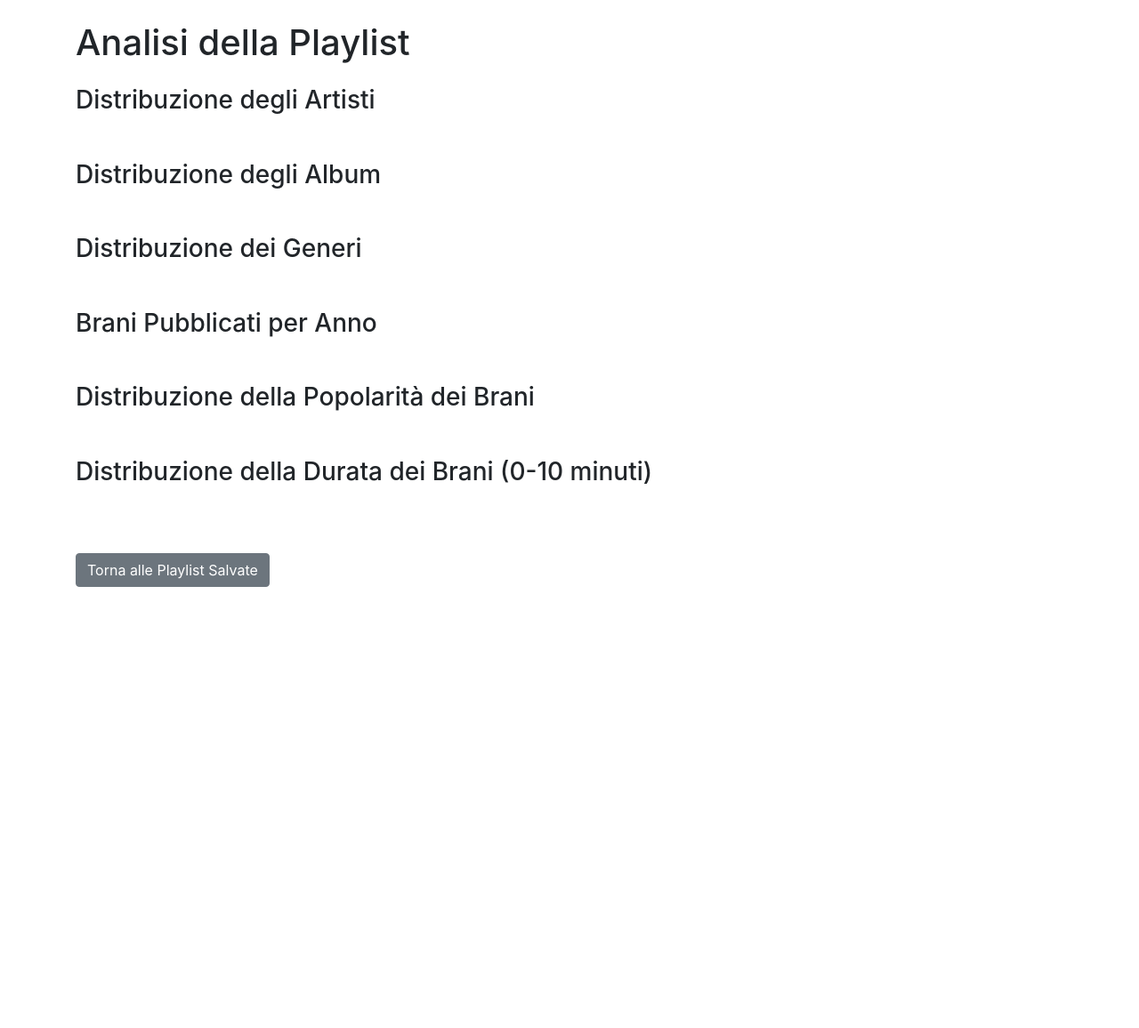
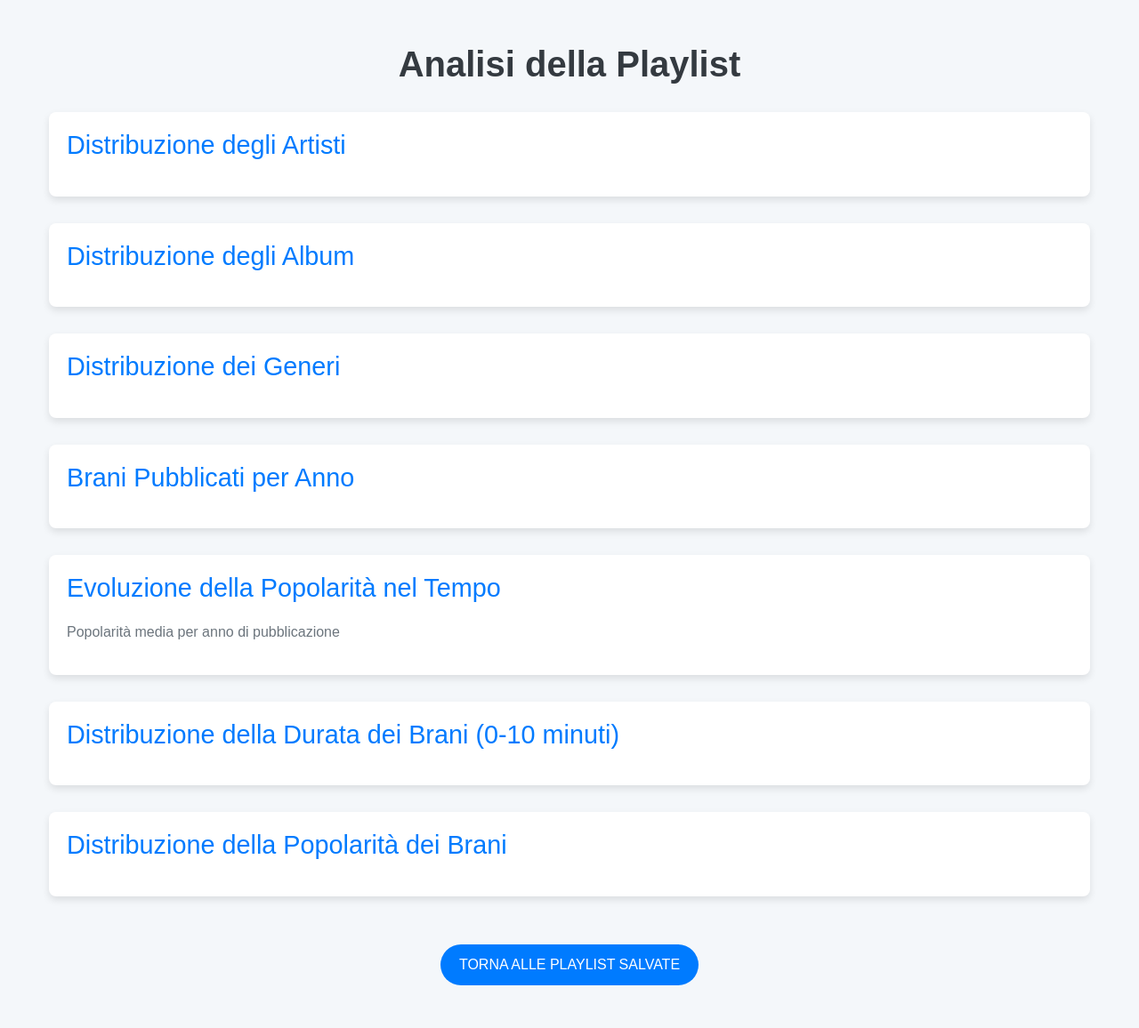
Before and after one commit to Arba-Marco/spotify_progetto, a Flask app: template templates/playlist_analysis.html in a window 1280 px wide. Shown: the whole page at 89% size. Before the commit the page ends 660 px from the top, so only its background shows below. Run offline with Flask 3, Linux system fonts and the light colour scheme; the template is opened without the code that fills it, so the values that code supplies are empty; some libraries are stand-ins or nearby versions.

Commit message:
aggiunta di altri grafici + grafica

```diff
--- a/blueprints/home.py
+++ b/blueprints/home.py
@@ -92,13 +92,17 @@ def playlist_analysis(playlist_id):
 
             duration_ms = track_info.get('duration_ms', 0)
             duration_min = round(duration_ms / 60000, 2)
+
+            popularity = track_info.get('popularity', 0)  # Aggiungi la popolarità del brano
+
             track_data = {
                 'track_name': track_info.get('name', 'Sconosciuto'),
                 'artist_name': artist_info.get('name', 'Sconosciuto'),
                 'album_name': track_info.get('album', {}).get('name', 'Sconosciuto'),
                 'genre': genre,
                 'release_year': year,
-                'duration_min': duration_min
+                'duration_min': duration_min,
+                'popularity': popularity  # Aggiungi la popolarità nel track_data
             }
             tracks_data.append(track_data)
     except Exception as e:
@@ -127,6 +131,11 @@ def playlist_analysis(playlist_id):
     genre_fig = px.pie(genre_distribution, names=genre_distribution.index,
                        values=genre_distribution.values, title='Distribuzione dei generi musicali')
 
+    # Grafico della popolarità (modifica)
+    popularity_fig = px.bar(df, x='release_year', y='popularity',  # Usa 'popularity' per il grafico
+                            labels={'release_year': 'Anno di Pubblicazione', 'popularity': 'Popolarità'},
+                            title='Distribuzione della Popolarità dei Brani')
+
     # ✅ Istogramma con più suddivisioni (0 - 10 min, ogni 0.25 min)
     bins = [round(x * 0.25, 2) for x in range(0, 41)]  # 0 to 10 minutes in 15 sec steps
     duration_fig = px.histogram(df, x='duration_min',
@@ -142,10 +151,8 @@ def playlist_analysis(playlist_id):
                            album_fig=album_fig.to_html(full_html=False),
                            genre_fig=genre_fig.to_html(full_html=False),
                            year_fig=year_fig.to_html(full_html=False),
-                           duration_fig=duration_fig.to_html(full_html=False))
-
-
-
+                           duration_fig=duration_fig.to_html(full_html=False),
+                           popularity_fig=popularity_fig.to_html(full_html=False))  # Passa anche popularity_fig
 
 
 
--- a/templates/playlist_analysis.html
+++ b/templates/playlist_analysis.html
@@ -2,52 +2,118 @@
 <html lang="it">
 <head>
     <meta charset="UTF-8">
+    <meta name="viewport" content="width=device-width, initial-scale=1">
     <title>Analisi Playlist</title>
-    <meta name="viewport" content="width=device-width, initial-scale=1">
-    <!-- Bootstrap e Plotly -->
-    <link rel="stylesheet" href="https://maxcdn.bootstrapcdn.com/bootstrap/4.5.2/css/bootstrap.min.css">
+
+    <!-- Bootstrap CSS -->
+    <link href="https://maxcdn.bootstrapcdn.com/bootstrap/4.5.2/css/bootstrap.min.css" rel="stylesheet">
+
+    <!-- Plotly.js -->
     <script src="https://cdn.plot.ly/plotly-latest.min.js"></script>
+
+    <!-- Custom CSS -->
     <style>
+        body {
+            font-family: 'Arial', sans-serif;
+            background-color: #f4f7fa;
+        }
+        .container {
+            max-width: 1200px;
+        }
+        h1 {
+            color: #343a40;
+            font-size: 2.5rem;
+            font-weight: bold;
+            margin-bottom: 30px;
+        }
+        h3 {
+            color: #007bff;
+            font-size: 1.8rem;
+            margin-bottom: 20px;
+        }
         .graph-container {
-            margin-bottom: 50px;
+            background-color: white;
+            border-radius: 8px;
+            box-shadow: 0 4px 8px rgba(0, 0, 0, 0.1);
+            margin-bottom: 30px;
+            padding: 20px;
+        }
+        .graph-container p {
+            font-size: 1rem;
+            color: #6c757d;
+        }
+        .btn-custom {
+            background-color: #007bff;
+            color: white;
+            border-radius: 30px;
+            padding: 10px 20px;
+            text-transform: uppercase;
+        }
+        .btn-custom:hover {
+            background-color: #0056b3;
         }
     </style>
 </head>
 <body>
-<div class="container my-4">
-    <h1 class="mb-4">Analisi della Playlist</h1>
 
+<div class="container my-5">
+    <!-- Header -->
+    <h1 class="text-center">Analisi della Playlist</h1>
+
+    <!-- Grafico degli Artisti -->
     <div class="graph-container">
         <h3>Distribuzione degli Artisti</h3>
         <div>{{ artist_fig|safe }}</div>
     </div>
 
+    <!-- Grafico degli Album -->
     <div class="graph-container">
         <h3>Distribuzione degli Album</h3>
         <div>{{ album_fig|safe }}</div>
     </div>
 
+    <!-- Grafico dei Generi -->
     <div class="graph-container">
         <h3>Distribuzione dei Generi</h3>
         <div>{{ genre_fig|safe }}</div>
     </div>
 
+    <!-- Grafico Anni di Pubblicazione -->
     <div class="graph-container">
         <h3>Brani Pubblicati per Anno</h3>
         <div>{{ year_fig|safe }}</div>
     </div>
 
+    <!-- Grafico Popolarità nel Tempo -->
+    <div class="graph-container">
+        <h3>Evoluzione della Popolarità nel Tempo</h3>
+        <p class="text-muted">Popolarità media per anno di pubblicazione</p>
+        <div>{{ popularity_fig|safe }}</div>
+    </div>
+
+    <!-- Grafico della Durata dei Brani -->
+    <div class="graph-container">
+        <h3>Distribuzione della Durata dei Brani (0-10 minuti)</h3>
+        <div>{{ duration_fig|safe }}</div>
+    </div>
+
+    <!-- Grafico Popolarità dei Brani -->
     <div class="graph-container">
         <h3>Distribuzione della Popolarità dei Brani</h3>
         <div>{{ popularity_fig|safe }}</div>
     </div>
 
-    <div class="graph-container">
-        <h3>Distribuzione della Durata dei Brani (0-10 minuti)</h3>
-        <div>{{ duration_fig|safe }}</div>
+
+    <!-- Bottone per Tornare alla Lista di Playlist -->
+    <div class="text-center">
+        <a href="{{ url_for('home.view_saved_playlists') }}" class="btn btn-custom mt-4">Torna alle Playlist Salvate</a>
     </div>
+</div>
 
-    <a href="{{ url_for('home.view_saved_playlists') }}" class="btn btn-secondary mt-4">Torna alle Playlist Salvate</a>
-</div>
+<!-- Bootstrap JS e jQuery -->
+<script src="https://code.jquery.com/jquery-3.5.1.slim.min.js"></script>
+<script src="https://cdn.jsdelivr.net/npm/@popperjs/core@2.5.4/dist/umd/popper.min.js"></script>
+<script src="https://maxcdn.bootstrapcdn.com/bootstrap/4.5.2/js/bootstrap.min.js"></script>
+
 </body>
 </html>
```
Also changed, not shown: 1 other file.
